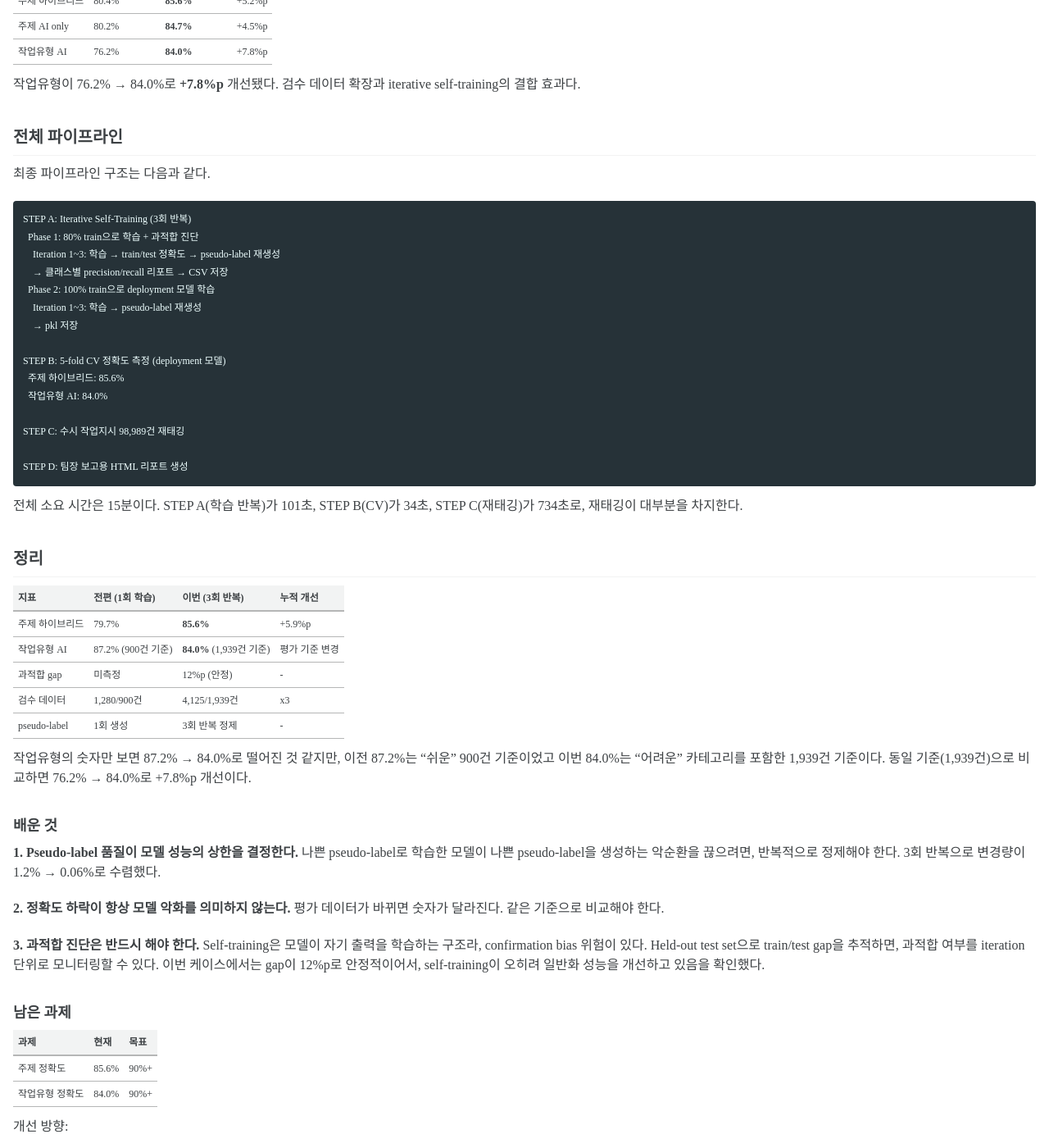
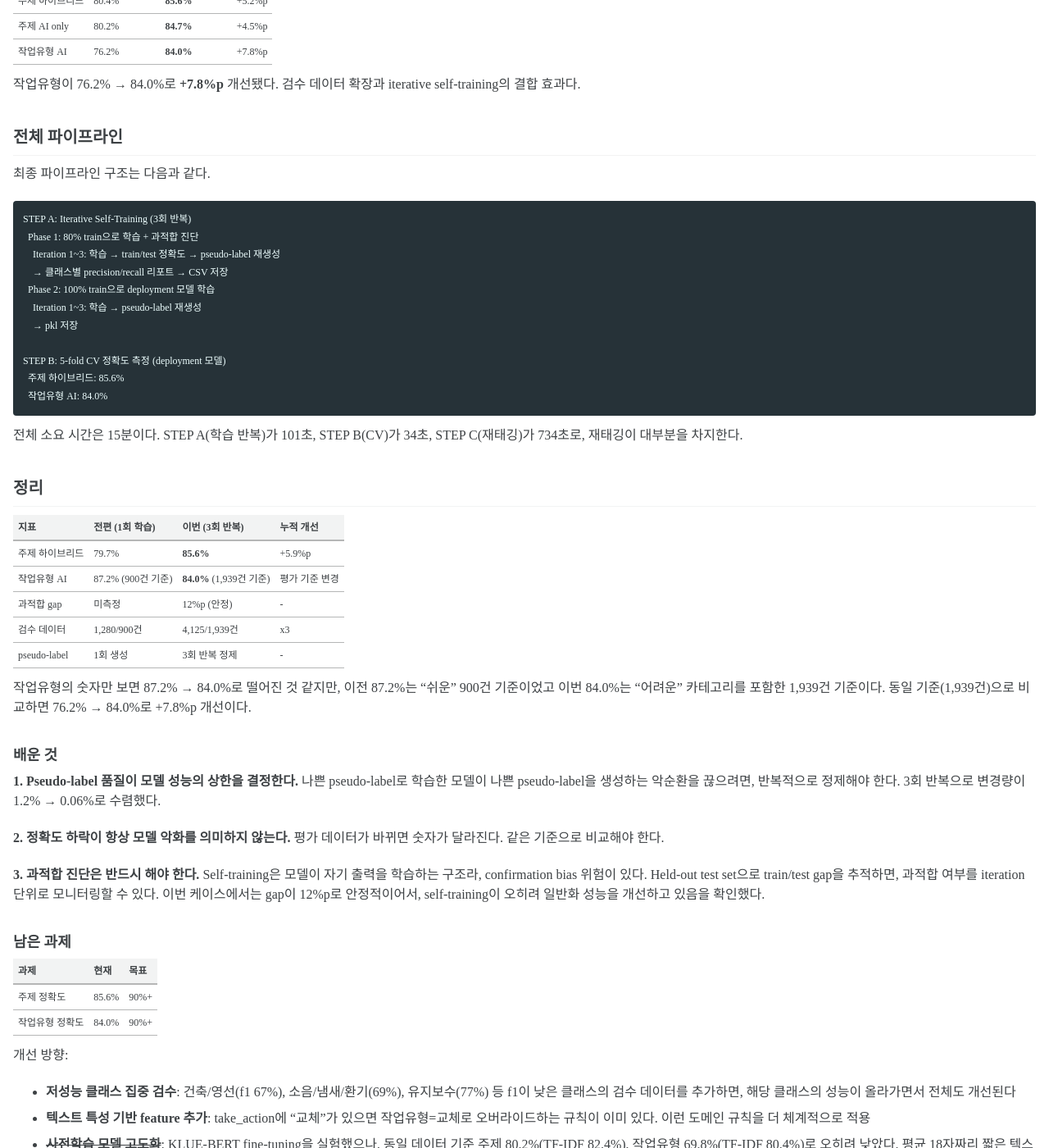
Before and after one commit to dasoldasol/dasoldasol.github.io, a Jekyll site: the page built from _posts/2026-04-10-iterative-self-training.md, in a window 1280 px wide and 1400 px high, scrolled down 5319 px. Shown: the whole window at 82% size. Built offline with Jekyll 4.4.1, drawn with Linux system fonts in a browser that asks for light colours; cached includes are drawn as plain includes; some web fonts are replaced.

Commit message:
Update iterative self-training process and improvements
Removed steps C and D from the process description and updated the improvement directions regarding model performance and feature addition.

````diff
--- a/_posts/2026-04-10-iterative-self-training.md
+++ b/_posts/2026-04-10-iterative-self-training.md
@@ -234,10 +234,6 @@ STEP A: Iterative Self-Training (3회 반복)
 STEP B: 5-fold CV 정확도 측정 (deployment 모델)
   주제 하이브리드: 85.6%
   작업유형 AI: 84.0%
-
-STEP C: 수시 작업지시 98,989건 재태깅
-
-STEP D: 팀장 보고용 HTML 리포트 생성
 ```
 
 전체 소요 시간은 15분이다. STEP A(학습 반복)가 101초, STEP B(CV)가 34초, STEP C(재태깅)가 734초로, 재태깅이 대부분을 차지한다.
@@ -272,4 +268,4 @@ STEP D: 팀장 보고용 HTML 리포트 생성
 개선 방향:
 - **저성능 클래스 집중 검수**: 건축/영선(f1 67%), 소음/냄새/환기(69%), 유지보수(77%) 등 f1이 낮은 클래스의 검수 데이터를 추가하면, 해당 클래스의 성능이 올라가면서 전체도 개선된다
 - **텍스트 특성 기반 feature 추가**: take_action에 "교체"가 있으면 작업유형=교체로 오버라이드하는 규칙이 이미 있다. 이런 도메인 규칙을 더 체계적으로 적용
-- **~~사전학습 모델~~**: KLUE-BERT fine-tuning을 실험했으나, 동일 데이터 기준 주제 80.2%(TF-IDF 82.4%), 작업유형 69.8%(TF-IDF 80.4%)로 오히려 낮았다. 평균 18자짜리 짧은 텍스트에서는 contextual embedding이 발휘될 문맥이 없고, 3,300건으로는 BERT를 충분히 fine-tuning할 수도 없다. 학습 시간도 87~140배 느리다. 이 태스크에서 transformer는 의미 없다
+- **~~사전학습 모델 고도화~~**: KLUE-BERT fine-tuning을 실험했으나, 동일 데이터 기준 주제 80.2%(TF-IDF 82.4%), 작업유형 69.8%(TF-IDF 80.4%)로 오히려 낮았다. 평균 18자짜리 짧은 텍스트에서는 contextual embedding이 발휘될 문맥이 없고, 3,300건으로는 BERT를 충분히 fine-tuning할 수도 없다. 학습 시간도 87~140배 느리다. 이 태스크에서 transformer는 의미 없다
````
